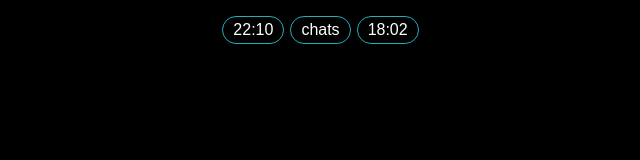
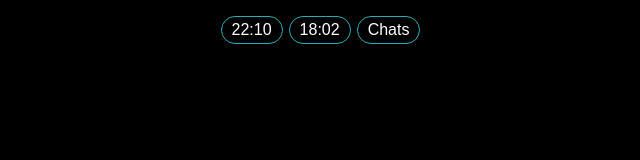
Before and after one commit to nuoxoxo/gig, a React (Vite) app: page / in a window 1280 px wide. Shown: the top 160 px of the page, without its empty margins (317-957 px from the left). Built offline with nearby package versions, Linux system fonts and the light colour scheme.

Commit message:
+ js block ---> cut repetitive code

```diff
--- a/src/App.tsx
+++ b/src/App.tsx
@@ -21,8 +21,8 @@ var App = () => {
       <nav>
         <ul>
           <li><button onClick={()=>handleSetRoute('2210')}>22:10</button></li>
-          <li><button onClick={()=>handleSetRoute('cats')}>chats</button></li>
           <li><button onClick={()=>handleSetRoute('1802')}>18:02</button></li>
+          <li><button onClick={()=>handleSetRoute('cats')}>Chats</button></li>
         </ul>
       </nav>
       { routes.hasOwnProperty(route) ? <TargetRoute /> : null }
--- a/src/Routes/RouteCats.tsx
+++ b/src/Routes/RouteCats.tsx
@@ -1,8 +1,19 @@
 var RouteCats = () => {
+
+  const L:string = 'https://cdn.freecodecamp.org/curriculum/css-photo-gallery/'
+  const Urls = Array.from(
+    { length: 9 }, (_, idx) => L + `${idx + 1}.jpg`
+  )
 
   return (
     <>
       <div className="gallery">
+
+        {Urls.map((url, idx) => (
+          <img key={idx} src={url} />
+        ))}
+
+        {/*
         <img src="https://cdn.freecodecamp.org/curriculum/css-photo-gallery/1.jpg" />
         <img src="https://cdn.freecodecamp.org/curriculum/css-photo-gallery/2.jpg" />
         <img src="https://cdn.freecodecamp.org/curriculum/css-photo-gallery/3.jpg" />
@@ -12,6 +23,8 @@ var RouteCats = () => {
         <img src="https://cdn.freecodecamp.org/curriculum/css-photo-gallery/7.jpg" />
         <img src="https://cdn.freecodecamp.org/curriculum/css-photo-gallery/8.jpg" />
         <img src="https://cdn.freecodecamp.org/curriculum/css-photo-gallery/9.jpg" />
+        */}
+
       </div>
     </>
   )
```
